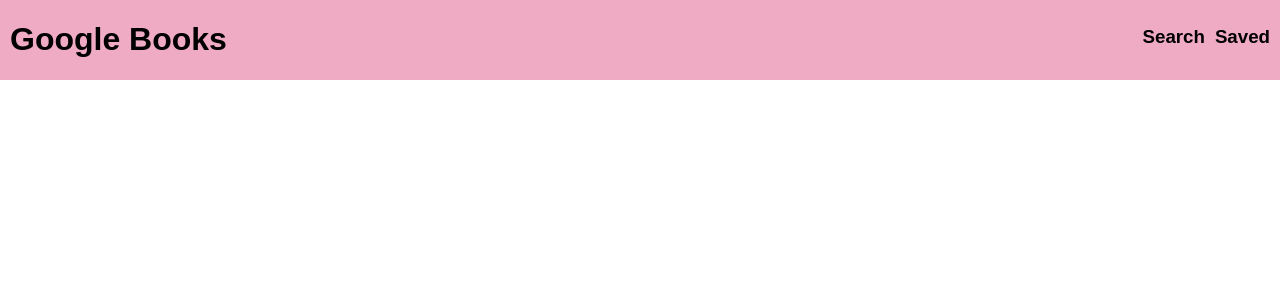
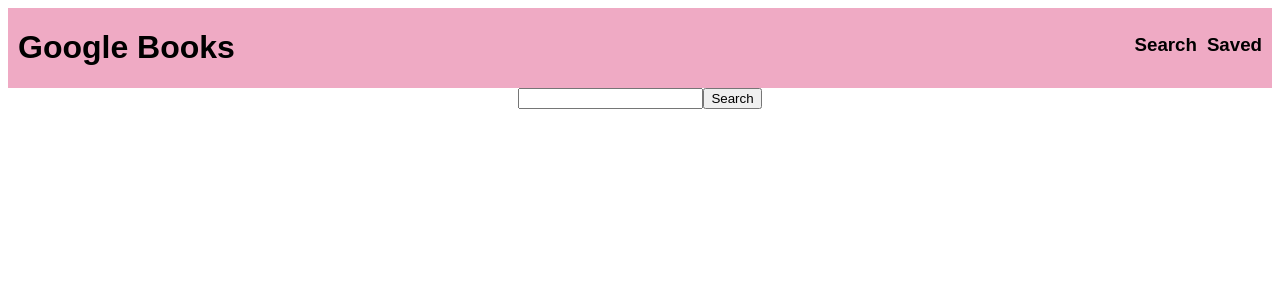
Before and after one commit to tydangelo18/googlebooks-react, a React (Create React App) app in the folder googlebooks-react/: page / in a window 1280 px wide. Shown: the top 300 px of the page. Built offline with nearby package versions, Linux system fonts and the light colour scheme.

Commit message:
Create Save button and attempt functionality.

```diff
--- a/googlebooks-react/server.js
+++ b/googlebooks-react/server.js
@@ -10,7 +10,7 @@
 let app = express();
 
 // Define the PORT for listening
-let PORT = 3000
+let PORT = process.env.PORT || 3001;
 
 // Grab the body as a JSON off of the network requests
 app.use(bodyParser.urlencoded({ extended: true }));
--- a/googlebooks-react/src/components/Books.js
+++ b/googlebooks-react/src/components/Books.js
@@ -15,7 +15,6 @@
 
     // Search Method to change initial state
     handleSearch = (e) => {
-        console.log(e.target.value);
         this.setState({ searchBar: e.target.value })
     }
 
@@ -27,7 +26,7 @@
         .query({ q: this.state.searchBar })
         .then((data) => {
             this.setState({ books: [...data.body.items]})
-            console.log(data);
+            // console.log(data);
         })
     }
 
--- /dev/null
+++ b/googlebooks-react/src/components/Card.js
@@ -0,0 +1,58 @@
+import React, { Component } from 'react';
+import '../styles/Card.css';
+import SaveButton from '../components/SaveButton';
+import axios from 'axios'
+
+const baseURL = 'localhost:3001'
+
+class Card extends Component {
+    constructor(props) {
+        const { title, author, description, link, image} = props
+        super(props)
+        this.state = {
+            title,
+            author,
+            description,
+            link,
+            image
+        }
+        this.handleClick  = this.handleClick.bind(this)
+    }
+
+    async handleClick(){
+        try {
+            //AJAX -- async/await
+            //send a POST request to our DB to create new Book(req.body)
+            const response = await axios.post('/books', this.state)
+            console.log('RESPONSE line 25 Card.js ---> ', response)
+           // const response = await axios.post('endpoint', this.state)
+            //click save - save to databease
+            //receive a response
+                // -if it creates it, add it to interface (if necessary)
+                //if it isn't, let the user know something went wrong, please try again
+
+        } catch(err) {
+
+            console.log('Error in line22 of Card.js-->', err)
+        }
+
+    }
+
+    render() {
+        return (
+            <div className="Card">
+                <img src={this.props.image} alt="" />
+                <div className="book">
+                    <h2 className="title">{this.props.title}</h2>
+                    <h3 className="author">{this.props.author}</h3>
+                    <p className="desc">{this.props.description}</p>
+                    <p className="link">{this.props.link}</p>
+
+                </div>
+                <SaveButton handleClick={this.handleClick} />
+            </div>
+        );
+    }
+}
+
+export default Card;
--- a/googlebooks-react/src/components/Cards.js
+++ /dev/null
@@ -1,19 +0,0 @@
-import React, { Component } from 'react';
-
-class Cards extends Component {
-    render() {
-        return (
-            <div className="Cards">
-                <img src={this.props.image} alt="" />
-                <div className="book">
-                    <h2>{this.props.title}</h2>
-                    <h3>{this.props.author}</h3>
-                    <p>{this.props.description}</p>
-                    <p>{this.props.link}</p>
-                </div>
-            </div>
-        );
-    }
-}
-
-export default Cards;
--- a/googlebooks-react/src/components/List.js
+++ b/googlebooks-react/src/components/List.js
@@ -1,14 +1,16 @@
 import React, { Component } from 'react';
 //Import Components
-import Cards from './Cards';
+import Card from './Card';
 import SaveButton from './SaveButton';
 
 class List extends Component {
+
     render() {
         return (
             <div className="List">
                 {this.props.books.map((book, i) => {
-                    return <Cards
+                    return <Card
+
                     key={i}
                     image={book.volumeInfo.imageLinks.thumbnail}
                     title={book.volumeInfo.title}
@@ -19,7 +21,7 @@
                     />
 
                 })}
-                <SaveButton />
+
             </div>
         );
     }
--- a/googlebooks-react/src/components/SaveButton.js
+++ b/googlebooks-react/src/components/SaveButton.js
@@ -2,9 +2,10 @@
 
 class SaveButton extends Component {
     render() {
+        const { handleClick } = this.props
         return (
             <div className="SaveButton">
-                <button>Save</button>
+                <button onClick={handleClick}>Save</button>
             </div>
         );
     }
--- a/googlebooks-react/src/components/Search.js
+++ b/googlebooks-react/src/components/Search.js
@@ -1,4 +1,5 @@
 import React, { Component } from 'react';
+import '../styles/Search.css';
 
 class Search extends Component {
     render() {
--- /dev/null
+++ b/googlebooks-react/src/styles/Card.css
@@ -0,0 +1,10 @@
+.Card {
+    border: 2px solid #000000;
+    padding: 10px;
+    width: 20%;
+    background-color: #FFE8E1;
+}
+
+.desc {
+    word-wrap: break-word;
+}
--- a/googlebooks-react/src/styles/Header.css
+++ b/googlebooks-react/src/styles/Header.css
@@ -13,10 +13,8 @@
     font-family: sans-serif;
     color: #000000;
     background-color: #EFAAC4;
-    position: fixed;
-    top: 0;
-    left: 0;
-    right: 0;
+    position: relative;
+    width: 100%;
 }
 
 .title {
--- /dev/null
+++ b/googlebooks-react/src/styles/Search.css
@@ -0,0 +1,5 @@
+.Search {
+    position: relative;
+    display: flex;
+    justify-content: center;
+}
```
Also changed, not shown: googlebooks-react/package.json (+6 -2 lines), package.json (added, +25 -0 lines), 2 other files (tests, documents, lock files or other folders).
